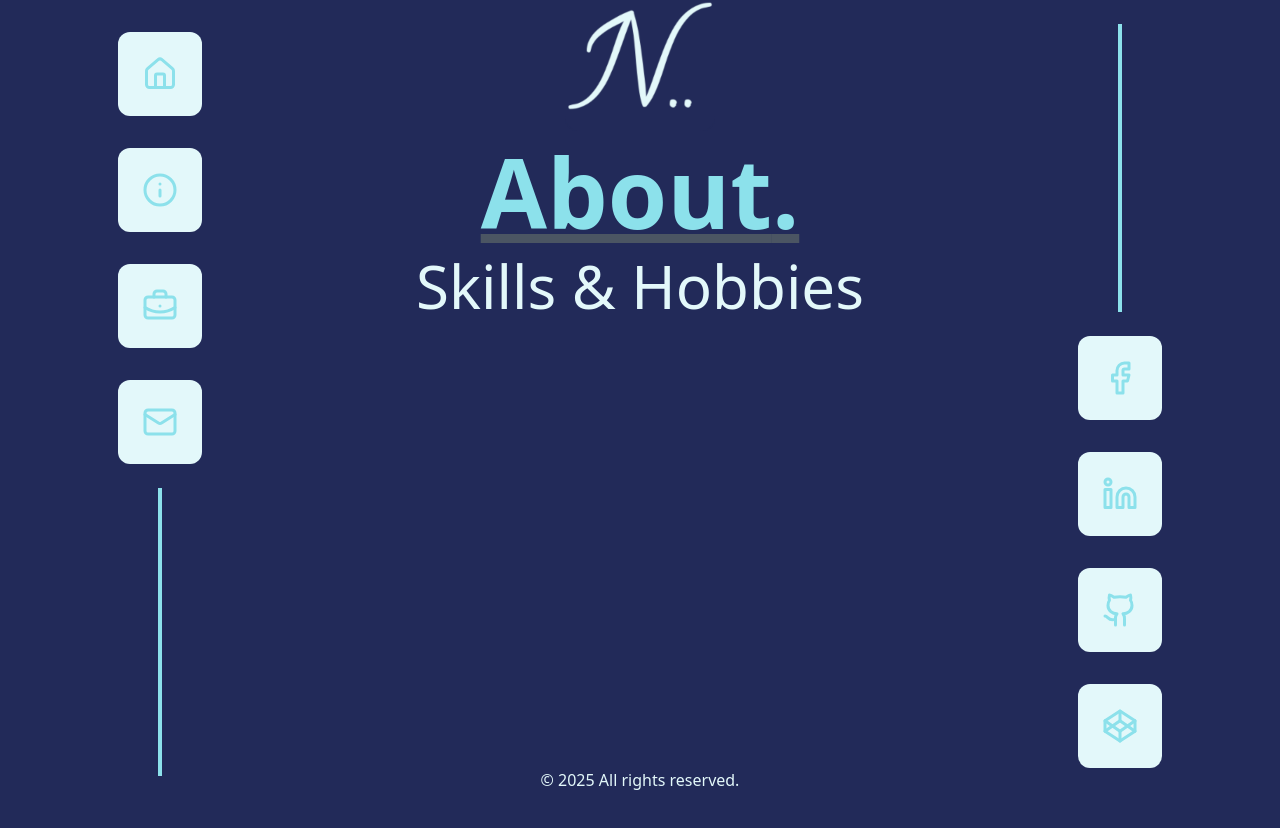
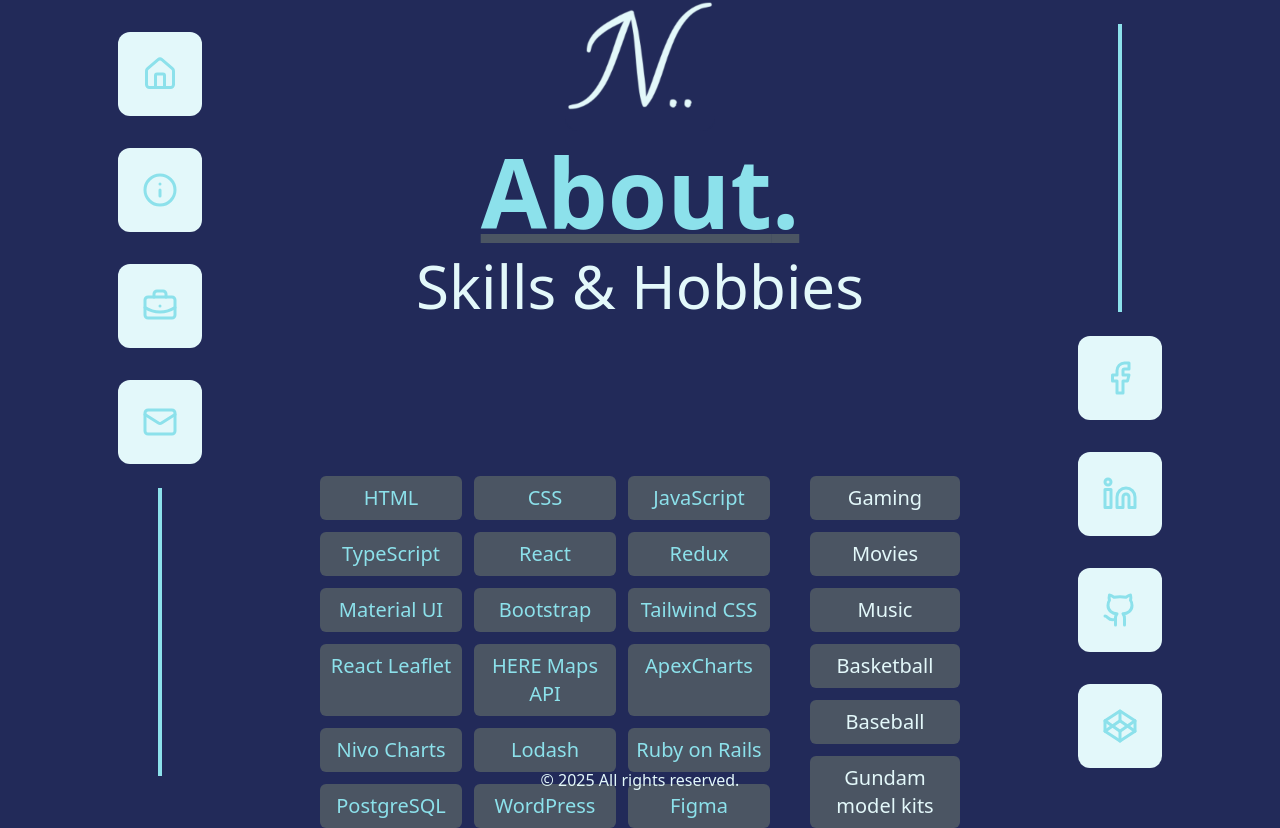
Before and after one commit to noe13hsu/react-portfolio, a React (Vite) app: page /about in a window 1280 px wide. Before the commit the page ends 800 px from the top, so only its background shows below. Built offline with nearby package versions, Linux system fonts and the light colour scheme.

Commit message:
Add content for about

```diff
--- /dev/null
+++ b/src/components/about/badge.tsx
@@ -0,0 +1,7 @@
+export const Badge = ({className = '', text} : {className?: string, text: string}) => {
+  return (
+    <span className={`inline-block p-2 text-xl text-center bg-[var(--grey)] rounded-md ${className}`}>
+      {text}
+    </span>
+  )
+}
--- a/src/pages/about.tsx
+++ b/src/pages/about.tsx
@@ -1,11 +1,50 @@
 import { SubHeader } from '../components/sub-header'
 import { Header } from '../components/header'
+import { Badge } from '../components/about/badge'
+
+const hobbies = [
+  'Gaming',
+  'Movies',
+  'Music',
+  'Basketball',
+  'Baseball',
+  'Gundam model kits'
+]
+
+const skills = [
+  'HTML',
+  'CSS',
+  'JavaScript',
+  'TypeScript',
+  'React',
+  'Redux',
+  'Material UI',
+  'Bootstrap',
+  'Tailwind CSS',
+  'React Leaflet',
+  'HERE Maps API',
+  'ApexCharts',
+  'Nivo Charts',
+  'Lodash',
+  'Ruby on Rails',
+  'PostgreSQL',
+  'WordPress',
+  'Figma',
+]
 
 export const About = () => {
   return (
     <>
       <Header text='About' />
       <SubHeader text='Skills & Hobbies' />
+      <div className='grid grid-cols-[3fr_1fr] gap-10 mt-40'>
+        <div className='grid grid-cols-3 gap-3 h-fit'>
+          {skills.map(skill => <Badge key={skill} className='text-[var(--aqua)]' text={skill} />)}
+        </div>
+        <div className='grid grid-cols-1 gap-3 h-fit'>
+          {hobbies.map(hobby => <Badge key={hobby} className='text-[var(--ice)]' text={hobby} />)}
+        </div>
+      </div>
     </>
   )
 }
```
